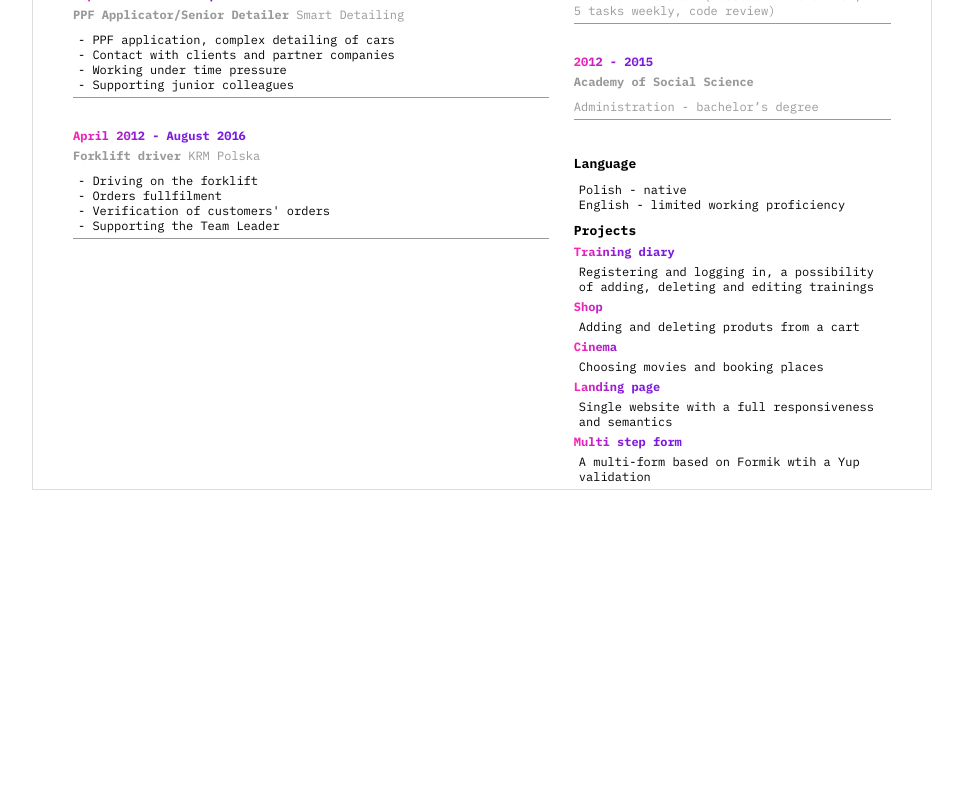
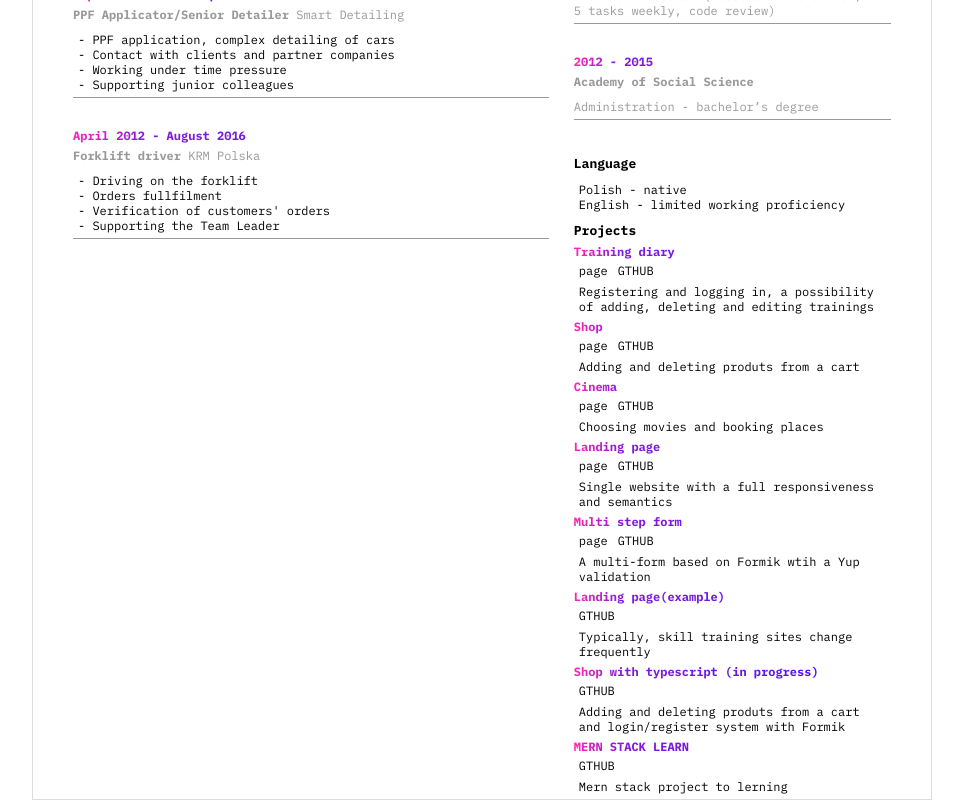
Before and after one commit to MateuszRyniewicz/project-cv, a React (Create React App) app: page / in a window 1280 px wide. Shown: the part 607-1407 px from the top of the page, without its empty margins (158-1121 px from the left). Before the commit the page ends 1097 px from the top, so only its background shows below. Built offline with nearby package versions, Linux system fonts and the light colour scheme.

Commit message:
update page

```diff
--- a/src/components/Main.js
+++ b/src/components/Main.js
@@ -52,7 +52,6 @@ const Main = () => {
 					Git - Github - Webpack - Styled Components - Redux ToolKit -Tailwind -
 					#C
 				</p>
-
 				<h3 className='text-bold-regular'>Education</h3>
 				<p className='text-small-color'>September 2022 - June 2023</p>
 				<p class='text-small-color-bold-gray'>PolDevs Academy</p>
@@ -60,7 +59,6 @@ const Main = () => {
 					Individual course (lessons twice a week, 5 tasks weekly, code review)
 				</p>
 				<div className='line'></div>
-
 				<p className='text-small-color'>2012 - 2015</p>
 				<p className='text-small-color-bold-gray'>Academy of Social Science</p>
 				<p className='text-small-color-gray'>
@@ -74,26 +72,121 @@ const Main = () => {
 				</p>
 				<h3 className='text-bold-regular'>Projects</h3>
 				<p className='text-small-color'>Training diary</p>
+				<a
+					href='http://training-diary.mateuszryniewicz.pl/login'
+					target='_blank'
+					className='text-small'>
+					page
+				</a>
+				<a
+					href='https://github.com/MateuszRyniewicz/training-diary'
+					target='_blank'
+					className='text-small'>
+					<span>GTHUB</span>
+				</a>
 				<p className='text-small'>
 					Registering and logging in, a possibility of adding, deleting and
 					editing trainings
 				</p>
+				<p className='text-small-color'>Shop</p>
+				<a
+					href='http://www.eccommerce-shop.mateuszryniewicz.pl/'
+					target='_blank'
+					className='text-small'>
+					page
+				</a>
 
-				<p className='text-small-color'>Shop</p>
+				<a
+					href='https://github.com/MateuszRyniewicz/ecommerce-shop-portfolio'
+					target='_blank'
+					className='text-small'>
+					GTHUB
+				</a>
 				<p className='text-small'>Adding and deleting produts from a cart</p>
+				<p className='text-small-color'>Cinema</p>
+				<a
+					href='http://www.cinema-app.mateuszryniewicz.pl'
+					target='_blank'
+					className='text-small'>
+					page
+				</a>
+				<a
+					href='https://github.com/MateuszRyniewicz/cinema-app'
+					target='_blank'
+					className='text-small'>
+					GTHUB
+				</a>
+				<p className='text-small'>Choosing movies and booking places</p>
+				<p className='text-small-color'>Landing page</p>
 
-				<p className='text-small-color'>Cinema</p>
-				<p className='text-small'>Choosing movies and booking places</p>
+				<a
+					href='http://loanding-page.mateuszryniewicz.pl/'
+					target='_blank'
+					className='text-small'>
+					page
+				</a>
 
-				<p className='text-small-color'>Landing page</p>
+				<a
+					href='https://github.com/MateuszRyniewicz/Loading-page'
+					target='_blank'
+					className='text-small'>
+					GTHUB
+				</a>
+
 				<p className='text-small'>
 					Single website with a full responsiveness and semantics
 				</p>
 
 				<p className='text-small-color'>Multi step form</p>
+				<a
+					href='http://multistep-form.mateuszryniewicz.pl/'
+					target='_blank'
+					className='text-small'>
+					page
+				</a>
+
+				<a
+					href='https://github.com/MateuszRyniewicz/multistep-form'
+					target='_blank'
+					className='text-small'>
+					GTHUB
+				</a>
 				<p className='text-small'>
 					A multi-form based on Formik wtih a Yup validation
 				</p>
+
+				<p className='text-small-color'>Landing page(example)</p>
+				<a
+					href='https://github.com/MateuszRyniewicz/Loading-page'
+					target='_blank'
+					className='text-small'>
+					GTHUB
+				</a>
+
+				<p className='text-small'>
+					Typically, skill training sites change frequently
+				</p>
+
+				<p className='text-small-color'>Shop with typescript (in progress)</p>
+				<a
+					href='https://github.com/MateuszRyniewicz/ecommerce'
+					target='_blank'
+					className='text-small'>
+					GTHUB
+				</a>
+				<p className='text-small'>
+					Adding and deleting produts from a cart and login/register system with
+					Formik
+				</p>
+
+				<p className='text-small-color'>MERN STACK LEARN</p>
+				<a
+					href='https://github.com/MateuszRyniewicz'
+					target='_blank'
+					className='text-small'>
+					GTHUB
+				</a>
+				<p className='text-small'>Mern stack project to lerning</p>
 			</div>
 		</div>
 	);
```
